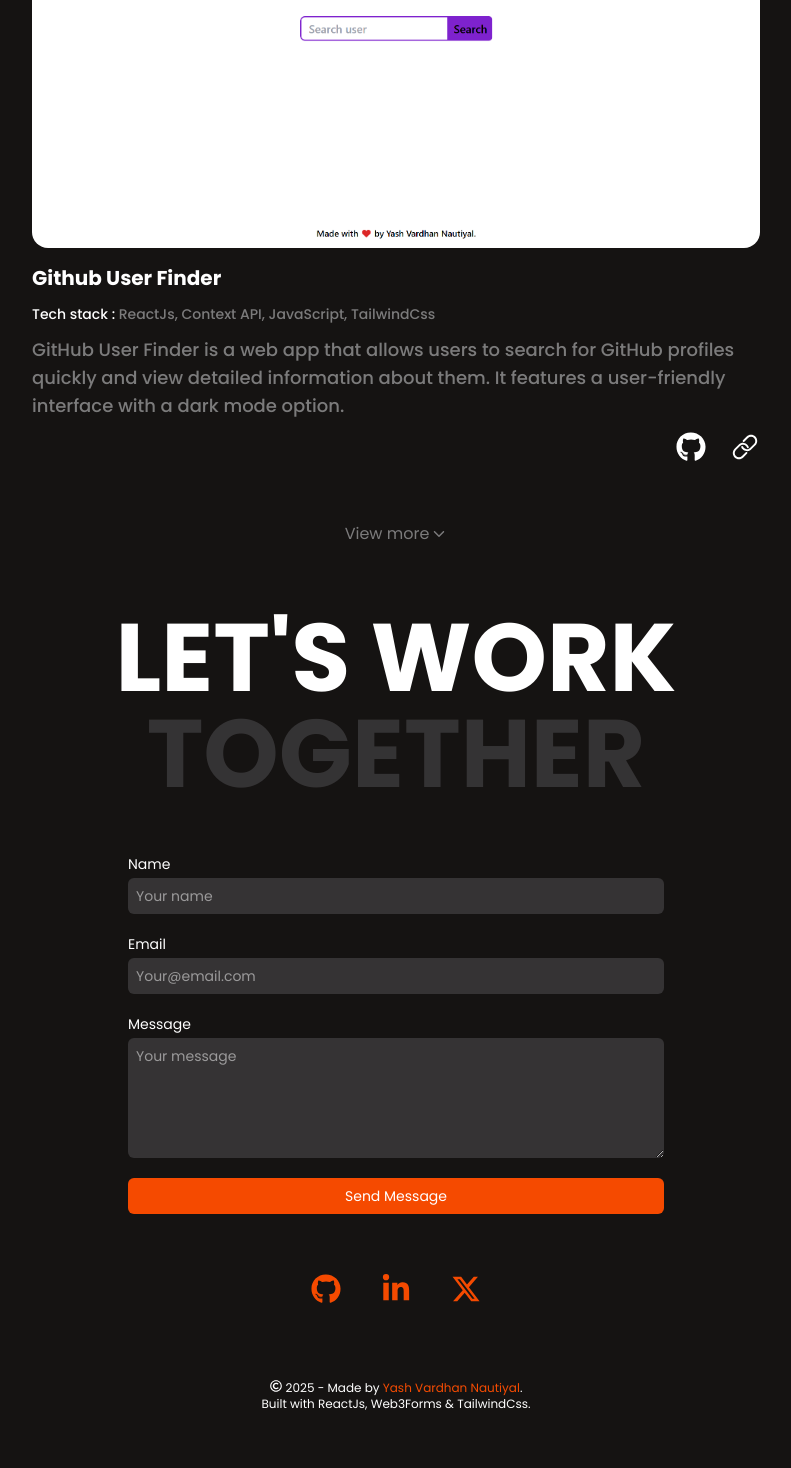
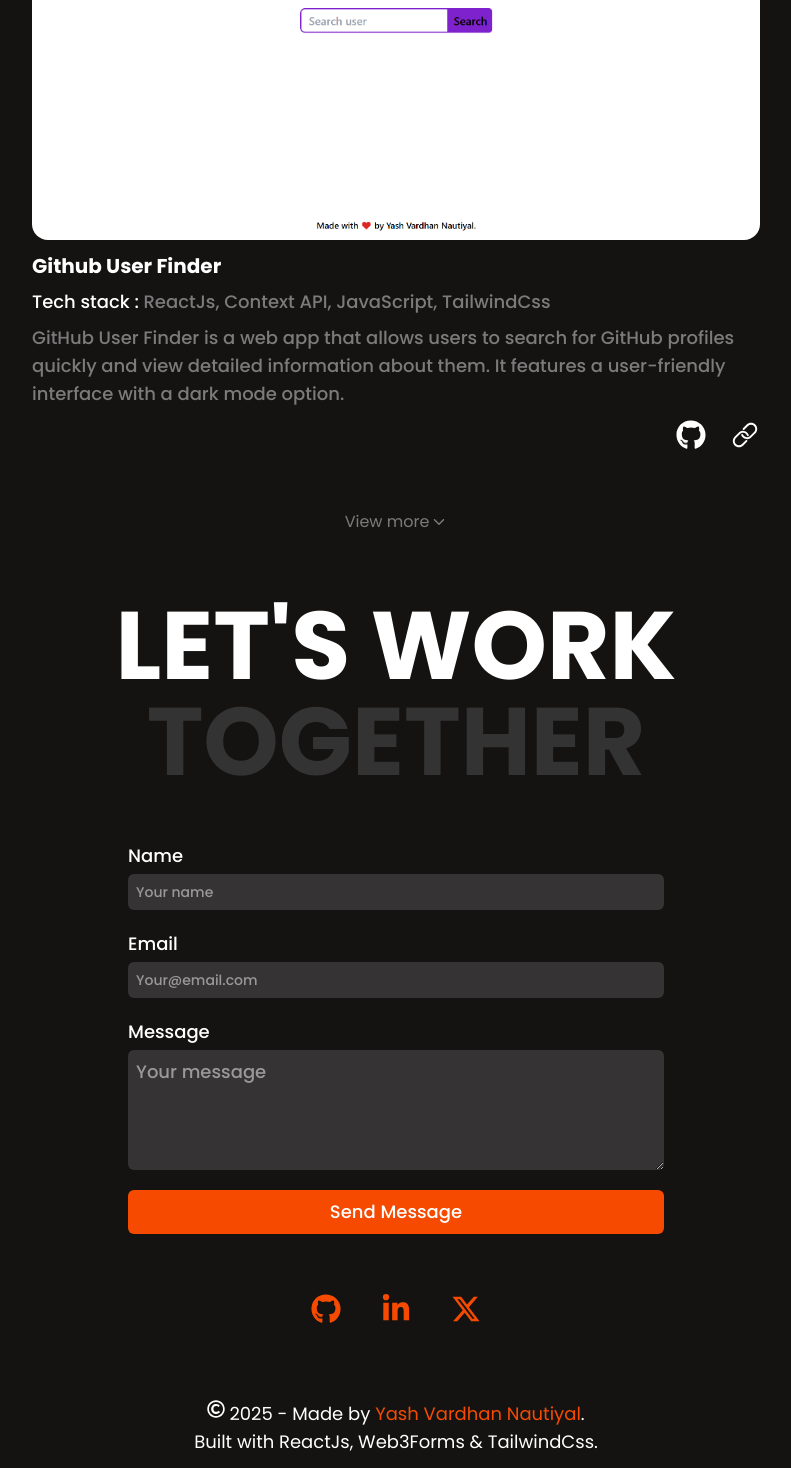
Before and after one commit to yashvardhannautiyal/Portfolio, a React (Vite) app: page / in a window 1280 px wide. Shown: the part 3013-4481 px from the top of the page, without its empty margins (244-1035 px from the left). Before the commit the page ends 4437 px from the top, so only its background shows below. Built offline with nearby package versions, Linux system fonts and the light colour scheme.

Commit message:
text size changed

```diff
--- a/src/Components/Contact.jsx
+++ b/src/Components/Contact.jsx
@@ -40,7 +40,7 @@
 
       <section className="mt-8">
         <form onSubmit={onSubmit}
-        className="text-white w-sm sm:w-xl p-5 text-sm sm:text-normal" >
+        className="text-white w-sm sm:w-xl p-5 text-sm sm:text-lg sm:font-medium" >
           <div className="name-container flex flex-col">
             <label>Name</label>
             <input
--- a/src/Components/Footer.jsx
+++ b/src/Components/Footer.jsx
@@ -1,7 +1,7 @@
 import { FaRegCopyright } from "react-icons/fa";
 function Footer (){
     return(
-        <div className="footer-container mt-16 p-3 text-white sm:font-normal text-xs flex flex-col items-center justify-center">
+        <div className="footer-container mt-16 p-3 text-white sm:font-normal text-xs sm:text-lg flex flex-col items-center justify-center">
             <div className="flex gap-1">
             <FaRegCopyright />
             <p className="">2025 - Made by <span className="text-orange-600">Yash Vardhan Nautiyal</span>.</p>
--- a/src/Components/Projects.jsx
+++ b/src/Components/Projects.jsx
@@ -30,12 +30,12 @@
               alt={project.name}
               className="rounded-2xl"
             />
-            <h1 className="font-semibold sm:font-bold sm:text-xl mt-2 sm:mt-4">{project.name}</h1>
+            <h1 className="font-semibold sm:font-bold sm:text-xl mt-2 sm:mt-3">{project.name}</h1>
 
-            <p className="sm:font-medium mt-2 sm:mt-3">
+            <p className="sm:font-medium sm:text-lg mt-2">
               Tech stack : <span className="font-color2">{project.stack}</span>
             </p>
-            <p className="description font-color2 sm:text-lg sm:font-medium mt-2 sm:mt-3">
+            <p className="description font-color2 sm:text-lg sm:font-medium mt-2">
               {project.description}
             </p>
 
```
